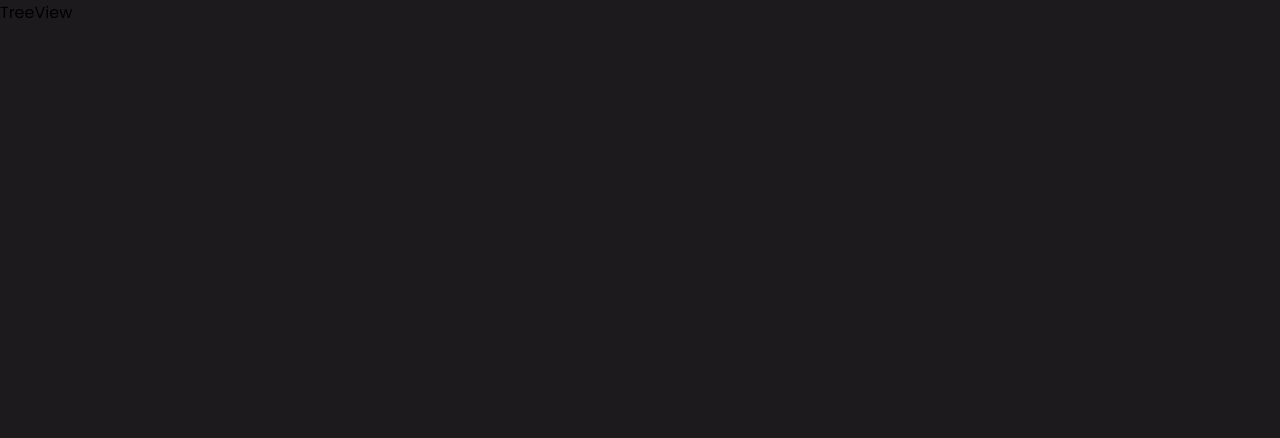
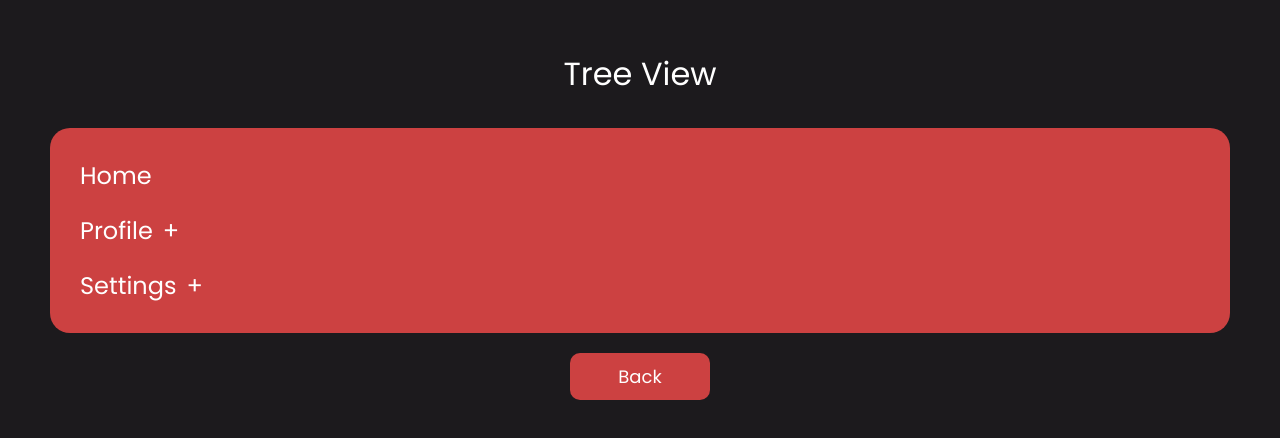
Before and after one commit to divyanshuk72/machine-coding-practice, a React (Vite) app: page /tree-view in a window 1280 px wide. Shown: the top 438 px of the page. Built offline with nearby package versions, Linux system fonts and the light colour scheme.

Commit message:
Tree View Changes
Tree View Changes

```diff
--- a/src/components/TreeView.jsx
+++ b/src/components/TreeView.jsx
@@ -1,5 +1,97 @@
+import { useState } from "react";
+import { menus } from "../constants/TreeViewData";
+import { useNavigate } from "react-router-dom";
+
+const MenuList = ({ list = [] }) => {
+  return (
+    <ul
+      style={{
+        listStyle: "none",
+        color: "white",
+        display: "flex",
+        flexDirection: "column",
+        gap: "20px",
+        justifyContent: "center",
+        backgroundColor: "#cc4141",
+        borderRadius: "20px",
+        padding: "30px",
+      }}
+    >
+      {list && list.length
+        ? list.map((item, index) => {
+            return <MenuItem key={index} item={item} />;
+          })
+        : null}
+    </ul>
+  );
+};
+
+const MenuItem = ({ item }) => {
+  const [displayCurrentChildren, setDisplayCurrentChildren] = useState({});
+
+  const handleToggleChildren = (currentLabel) => {
+    setDisplayCurrentChildren({
+      ...displayCurrentChildren,
+      [currentLabel]: !displayCurrentChildren[currentLabel],
+    });
+  };
+
+  return (
+    <li
+      style={{
+        fontSize: "24px",
+        backgroundColor: "#cc4141",
+        display: "flex",
+        gap: "10px",
+      }}
+    >
+      <span style={{ backgroundColor: "#cc4141" }}>{item.label}</span>
+      {item.children && (
+        <span
+          style={{ cursor: "pointer", backgroundColor: "#cc4141" }}
+          onClick={() => {
+            handleToggleChildren(item.label);
+          }}
+        >
+          {displayCurrentChildren[item.label] ? "-" : "+"}
+        </span>
+      )}
+      {displayCurrentChildren[item.label] && <MenuList list={item.children} />}
+    </li>
+  );
+};
+
 const TreeView = () => {
-  return <div>TreeView</div>;
+  const navigate = useNavigate();
+  return (
+    <>
+      <div
+        style={{
+          textAlign: "center",
+          margin: "50px",
+        }}
+      >
+        <h1 style={{ color: "white", margin: "30px" }}>Tree View</h1>
+        <MenuList list={menus} />
+        <button
+          style={{
+            padding: "10px",
+            backgroundColor: "#cc4141",
+            border: "none",
+            borderRadius: "10px",
+            margin: "20px",
+            color: "white",
+            fontSize: "18px",
+            cursor: "pointer",
+            minWidth: "140px",
+          }}
+          onClick={() => navigate("/")}
+        >
+          Back
+        </button>
+      </div>
+    </>
+  );
 };
 
 export default TreeView;
--- a/src/constants/TreeViewData.jsx
+++ b/src/constants/TreeViewData.jsx
@@ -14,6 +14,12 @@ export const menus = [
           {
             label: "Location",
             to: "location",
+            children: [
+              {
+                label: "City",
+                to: "city",
+              },
+            ],
           },
         ],
       },
```
